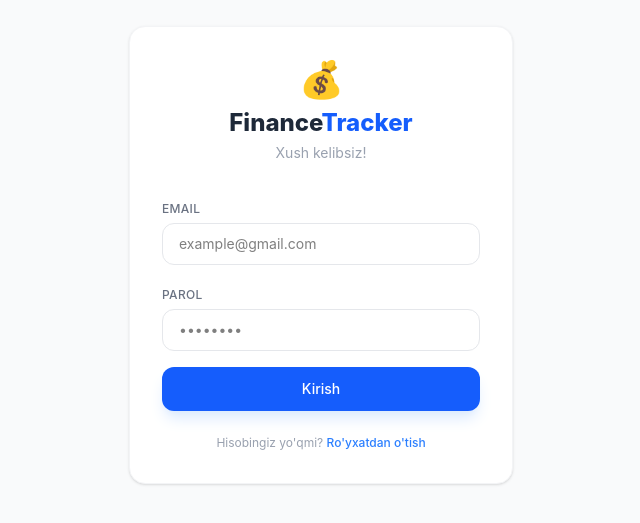
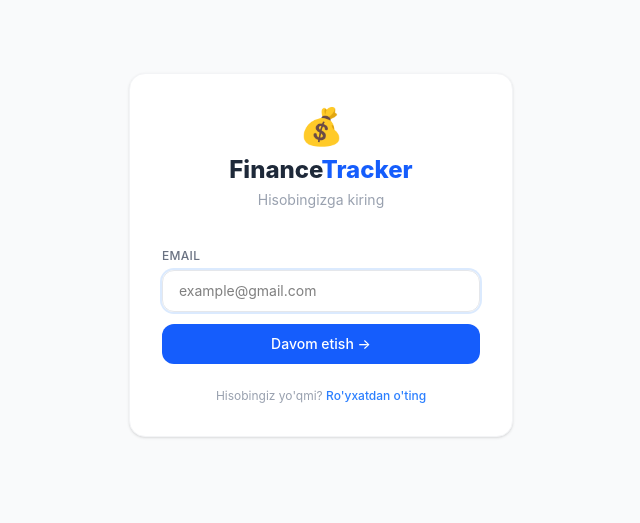
Before and after one commit to Shoyunus847/finance-tracker-frontend, a React (Vite) app: page /login in a window 1280 px wide. Shown: the part 145-668 px from the top of the page, without its empty margins (319-959 px from the left). Built offline with nearby package versions, Linux system fonts and the light colour scheme.

Commit message:
new login

```diff
--- a/src/pages/Login.jsx
+++ b/src/pages/Login.jsx
@@ -1,96 +1,137 @@
-import React, { useState } from 'react';
-import { useNavigate } from 'react-router-dom';
-import api from '../api/axios';
+import React, { useState } from 'react'
+import { useNavigate } from 'react-router-dom'
 
 function Login() {
-  const [form, setForm] = useState({ email: '', password: '' });
-  const [error, setError] = useState('');
-  const [loading, setLoading] = useState(false);
-  const navigate = useNavigate();
+  const [step, setStep] = useState(1) // 1 = email, 2 = password
+  const [email, setEmail] = useState('')
+  const [password, setPassword] = useState('')
+  const [error, setError] = useState('')
+  const [loading, setLoading] = useState(false)
+  const navigate = useNavigate()
 
-  const handleLogin = async (e) => {
-    e.preventDefault();
-    if (!form.email || !form.password) {
-      setError("Email va parolni kiriting!");
-      return;
+  const handleEmail = () => {
+    if (!email.includes('@') || !email.includes('.')) {
+      setError('Email noto\'g\'ri formatda!'); return
+    }
+    setError('')
+    setStep(2)
   }
 
-    setLoading(true);
-    setError('');
+  const handleLogin = async () => {
+    if (!password) {
+      setError('Parolni kiriting!'); return
+    }
+    setLoading(true)
+    setError('')
+    try {
+      const res = await fetch('/api/auth/login', {
+        method: 'POST',
+        headers: { 'Content-Type': 'application/json' },
+        body: JSON.stringify({ email, password })
+      })
+      const data = await res.json()
+      if (!res.ok) {
+        setError(data.message || 'Xatolik yuz berdi')
+        setLoading(false)
+        return
+      }
+      localStorage.setItem('token', data.token)
+      navigate('/')
+    } catch (err) {
+      setError('Server bilan bog\'lanishda xatolik!')
+      setLoading(false)
+    }
+  }
 
-    try {
-      const res = await api.post('/auth/login', {
-        email: form.email,
-        password: form.password,
-      });
-
-      localStorage.setItem('token', res.data.token);
-      localStorage.setItem('user', JSON.stringify(res.data.user));
-
-      navigate('/dashboard');
-    } catch (err) {
-      setError(err.response?.data?.message || "Email yoki parol xato!");
-    } finally {
-      setLoading(false);
+  const handleKeyDown = (e) => {
+    if (e.key === 'Enter') {
+      step === 1 ? handleEmail() : handleLogin()
     }
-  };
+  }
 
   return (
     <div className="min-h-screen flex items-center justify-center bg-gray-50">
       <div className="bg-white rounded-2xl shadow-sm border border-gray-100 p-8 w-full max-w-sm">
 
-        {/* Logo qismi (Register bilan bir xil) */}
+        {/* Logo */}
         <div className="text-center mb-8">
           <span className="text-4xl">💰</span>
           <h1 className="text-2xl font-extrabold text-gray-800 mt-2">
             Finance<span className="text-blue-600">Tracker</span>
           </h1>
-          <p className="text-gray-400 text-sm mt-1">Xush kelibsiz!</p>
+          <p className="text-gray-400 text-sm mt-1">Hisobingizga kiring</p>
         </div>
 
-        <form onSubmit={handleLogin} className="space-y-4">
+        {/* Step 1 - Email */}
+        {step === 1 && (
+          <div className="space-y-3">
             <div>
               <label className="text-xs font-medium text-gray-500 uppercase tracking-wide">Email</label>
               <input
-              type="email"
-              className="w-full border border-gray-200 rounded-xl px-4 py-2.5 text-sm outline-none focus:ring-2 focus:ring-blue-100 mt-1 transition-all"
+                className="w-full border border-gray-200 rounded-xl px-4 py-2.5 text-sm outline-none focus:ring-2 focus:ring-blue-100 mt-1"
                 placeholder="example@gmail.com"
-              value={form.email}
-              onChange={e => setForm({ ...form, email: e.target.value })}
+                value={email}
+                onChange={e => setEmail(e.target.value)}
+                onKeyDown={handleKeyDown}
+                autoFocus
               />
             </div>
+            {error && <p className="text-red-500 text-xs">{error}</p>}
+            <button
+              onClick={handleEmail}
+              className="w-full bg-blue-600 hover:bg-blue-700 text-white font-medium rounded-xl py-2.5 transition-colors text-sm"
+            >
+              Davom etish →
+            </button>
+          </div>
+        )}
 
+        {/* Step 2 - Password */}
+        {step === 2 && (
+          <div className="space-y-3">
+            <div className="bg-gray-50 rounded-xl px-4 py-2.5 flex justify-between items-center">
+              <span className="text-sm text-gray-600">{email}</span>
+              <button
+                onClick={() => { setStep(1); setError('') }}
+                className="text-xs text-blue-500 hover:underline"
+              >
+                O'zgartirish
+              </button>
+            </div>
             <div>
               <label className="text-xs font-medium text-gray-500 uppercase tracking-wide">Parol</label>
               <input
+                className="w-full border border-gray-200 rounded-xl px-4 py-2.5 text-sm outline-none focus:ring-2 focus:ring-blue-100 mt-1"
                 type="password"
-              className="w-full border border-gray-200 rounded-xl px-4 py-2.5 text-sm outline-none focus:ring-2 focus:ring-blue-100 mt-1 transition-all"
-              placeholder="••••••••"
-              value={form.password}
-              onChange={e => setForm({ ...form, password: e.target.value })}
+                placeholder="Parolni kiriting"
+                value={password}
+                onChange={e => setPassword(e.target.value)}
+                onKeyDown={handleKeyDown}
+                autoFocus
               />
             </div>
+            {error && <p className="text-red-500 text-xs">{error}</p>}
+            <button
+              onClick={handleLogin}
+              disabled={loading}
+              className="w-full bg-blue-600 hover:bg-blue-700 disabled:bg-blue-300 text-white font-medium rounded-xl py-2.5 transition-colors text-sm"
+            >
+              {loading ? 'Yuklanmoqda...' : 'Kirish'}
+            </button>
+          </div>
+        )}
 
-          {error && <p className="text-red-500 text-xs animate-pulse">{error}</p>}
-
-          <button
-            type="submit"
-            disabled={loading}
-            className="w-full bg-blue-600 hover:bg-blue-700 disabled:bg-blue-300 text-white font-medium rounded-xl py-3 transition-all text-sm shadow-lg shadow-blue-100"
-          >
-            {loading ? 'Kirilmoqda...' : 'Kirish'}
-          </button>
-        </form>
-
+        {/* Register link */}
         <p className="text-center text-xs text-gray-400 mt-6">
           Hisobingiz yo'qmi?{' '}
           <a href="/register" className="text-blue-500 hover:underline font-medium">
-            Ro'yxatdan o'tish
+            Ro'yxatdan o'ting
           </a>
         </p>
+
       </div>
     </div>
-  );
+  )
 }
 
-export default Login;
+export default Login
```
Lines whose indentation alone changed are shown as unchanged.
